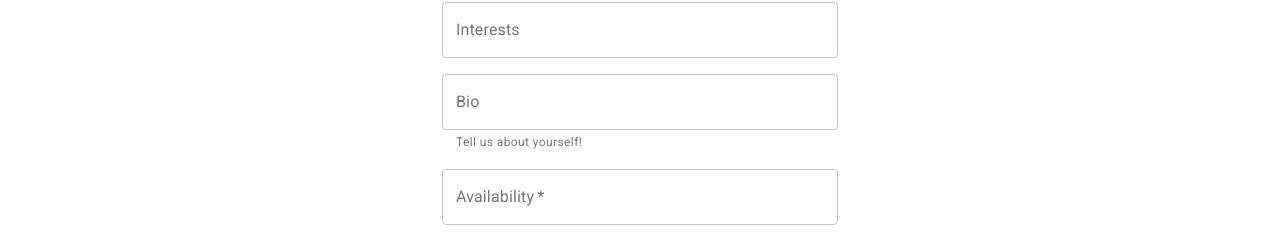
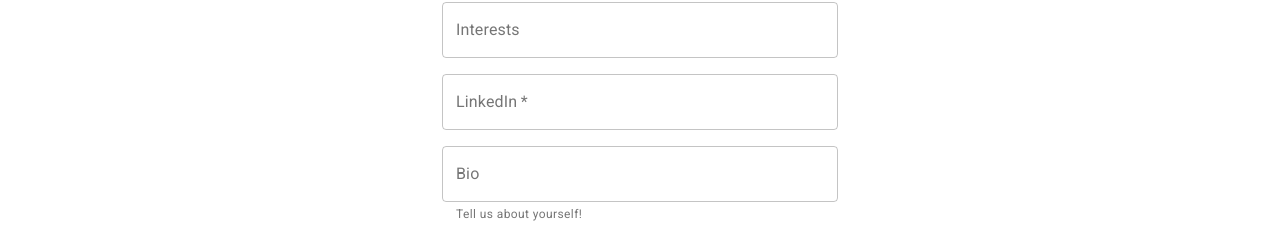
Before and after one commit to Mentorship-Connect/Hackweek-MC, a React (Create React App) app in the folder frontend/: page /users/1/update in a window 1280 px wide. Shown: the part 676-915 px from the top of the page. Built offline with nearby package versions, Linux system fonts and the light colour scheme; no server answers.

Commit message:
added linkedin to update user register user

```diff
--- a/frontend/src/components/Register.js
+++ b/frontend/src/components/Register.js
@@ -57,8 +57,8 @@ const Register = props =>{
     const classes = useStyles()
     const authContext = useContext(AuthContext)
     const { register, isAuthenticated } = authContext
-    const [user, setUser] = useState({name: "", email : "", password : "", role: "", program: "", interests: "", bio: "", availability: "", avatar: ""});
-    const { name, email, password, role, program, interests, bio, availability, isMentor, avatar } = user
+    const [user, setUser] = useState({name: "", email : "", password : "", role: "", program: "", interests: "", linkedin: "", bio: "", availability: "", avatar: ""});
+    const { name, email, password, role, program, linkedin, interests, bio, availability, isMentor, avatar } = user
 
     useEffect(()=>{
         if (isAuthenticated) {
@@ -197,7 +197,6 @@ const Register = props =>{
                     </option>
                   ))}
                 </TextField>
-
               </Grid>
               <Grid item xs={12}>
                 <TextField
@@ -212,6 +211,20 @@ const Register = props =>{
                   value={interests}
                 />
                   </Grid>
+                  <Grid item xs={12}>
+                <TextField
+                  variant="outlined"
+                  required
+                  fullWidth
+                  name="linkedin"
+                  label="LinkedIn"
+                  type="linkedin"
+                  id="linkedin"
+                  autoComplete="linkedin"
+                  onChange={onChange}
+                  value={linkedin}
+                />
+              </Grid>
               <Grid item xs={12}>
                 <TextField
                   variant="outlined"
--- a/frontend/src/components/UpdateUserPage.js
+++ b/frontend/src/components/UpdateUserPage.js
@@ -46,8 +46,8 @@ const UpdateUserPage = (props) => {
     const classes = useStyles()
     const authContext = useContext(AuthContext)
     const { register, isAuthenticated, editUser } = authContext
-    const [user, setUser] = useState({name: "", email : "", password : "", role: "", program: "", interests: "", bio: "", availability: "", isAdmin: "", isMentor: ""});
-    const { name, email, password, role, program, interests, bio, availability, isAdmin, isMentor } = user
+    const [user, setUser] = useState({name: "", email : "", password : "", role: "", program: "", interests: "", linkedin: "", bio: "", availability: "", isAdmin: "", isMentor: ""});
+    const { name, email, password, role, program, interests, bio, availability, linkedin, isAdmin, isMentor } = user
 
     const {id} = useParams()
 
@@ -196,6 +196,20 @@ const UpdateUserPage = (props) => {
               <Grid item xs={12}>
                 <TextField
                   variant="outlined"
+                  required
+                  fullWidth
+                  name="linkedin"
+                  label="LinkedIn"
+                  type="linkedin"
+                  id="linkedin"
+                  autoComplete="linkedin"
+                  onChange={onChange}
+                  value={linkedin}
+                />
+              </Grid>
+              <Grid item xs={12}>
+                <TextField
+                  variant="outlined"
                   fullWidth
                   helperText="Tell us about yourself!"
                   name="bio"
```
Also changed, not shown: 2 other files (tests, documents, lock files or other folders).
